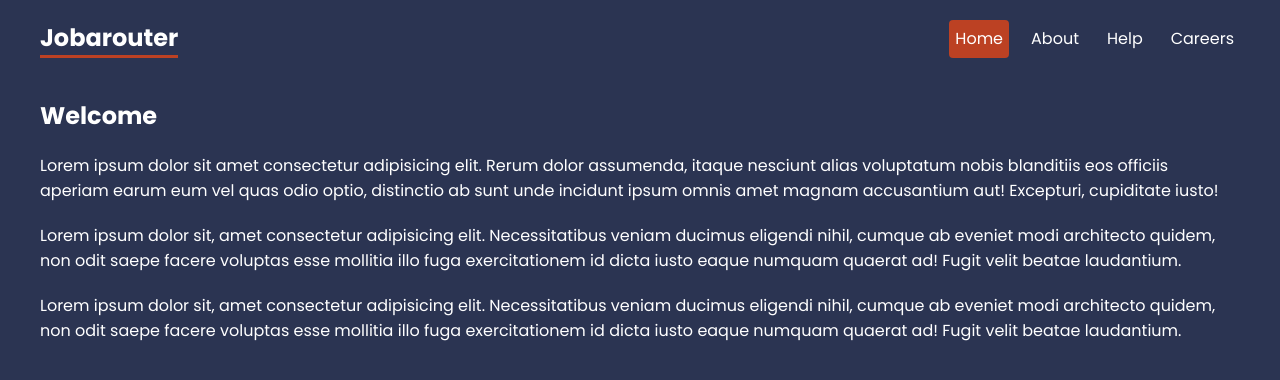
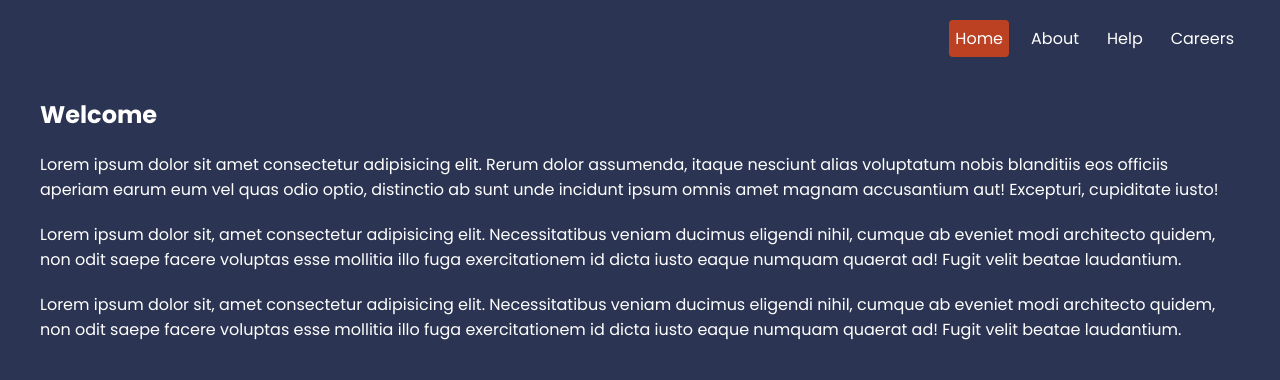
Before and after one commit to kiancodemy/React-router-project, a React (Vite) app: page / in a window 1280 px wide. Shown: the top 380 px of the page. Built offline with nearby package versions, Linux system fonts and the light colour scheme.

Commit message:
'finished-2'

```diff
--- a/src/layout/layout.jsx
+++ b/src/layout/layout.jsx
@@ -5,7 +5,6 @@ export default function RootLayout() {
     <div className="root-layout">
       <header>
         <nav>
-          <h1>Jobarouter</h1>
           <NavLink to="/">Home</NavLink>
           <NavLink to="about">About</NavLink>
           <NavLink to="help">Help</NavLink>
```
